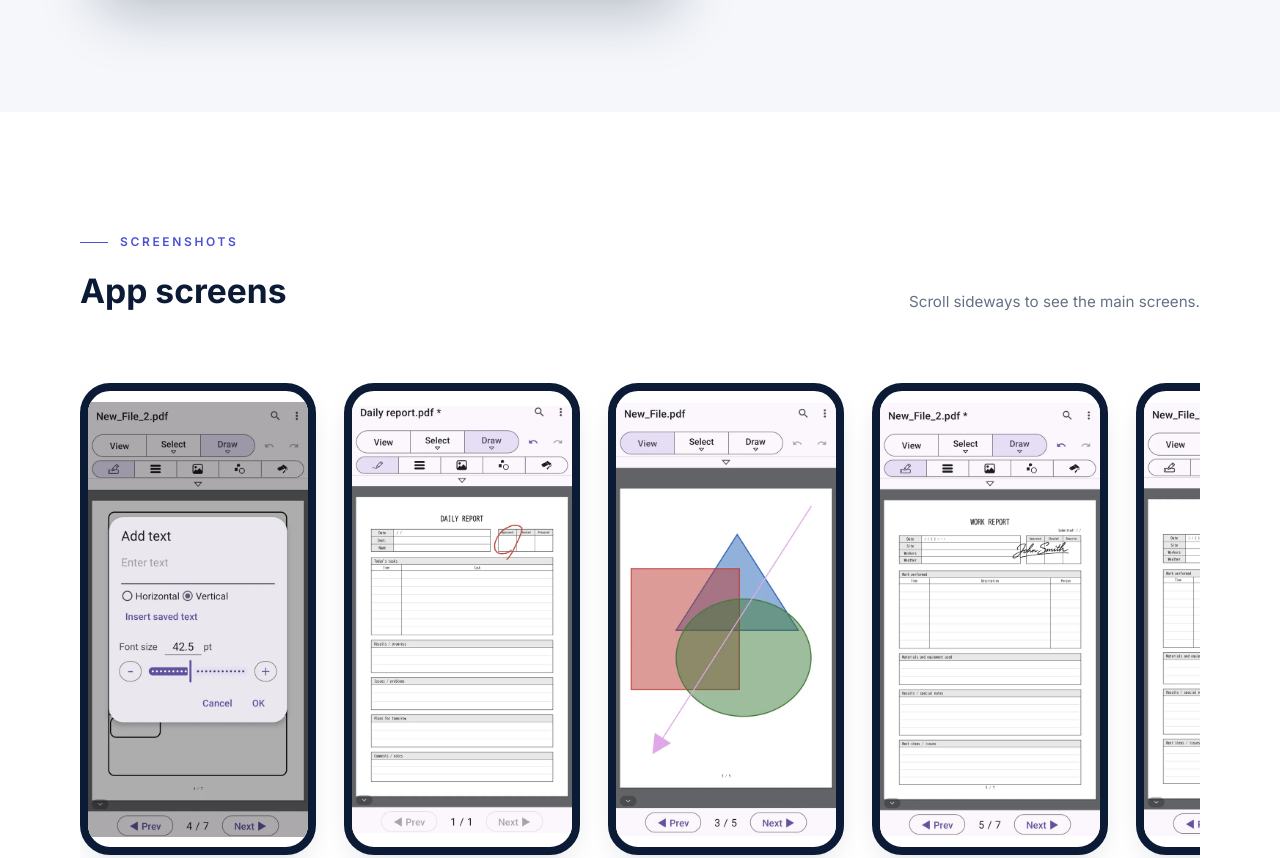
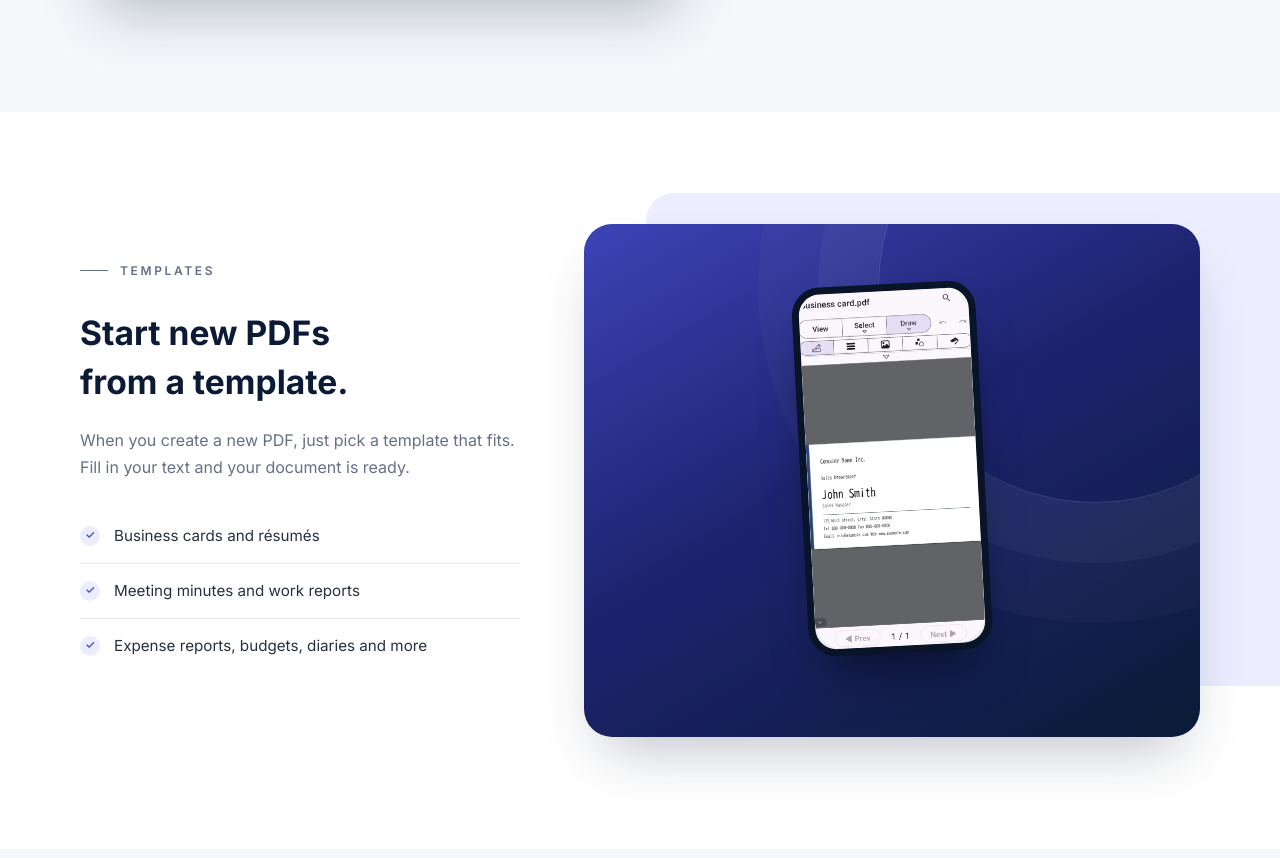
Before and after one commit to maatuta/kantansimple, a plain HTML site: page public/en/pdf/index.html in a window 1280 px wide. Shown: the part 2479-3337 px from the top of the page. Drawn offline with Linux system fonts and the light colour scheme.

Commit message:
PDFエディタのページにテンプレートの紹介を追加（日英）
Co-Authored-By: Claude Opus 5.5 <noreply@anthropic.com>
Claude-Session: https://claude.ai/code/session_01PhnCp5LLVUcqBAc9h45oCu

```diff
--- a/public/en/pdf/index.html
+++ b/public/en/pdf/index.html
@@ -205,7 +205,29 @@
       </div>
     </section>
 
-    <section class="section" id="screenshots">
+    <section class="section" id="templates">
+      <div class="container scene reverse">
+        <div class="scene-visual">
+          <div class="device-stage single">
+            <figure>
+              <div class="device tall"><img src="/images/pdf-en-template.webp" width="600" height="1183" loading="lazy" alt="A business card PDF created from a template, with fields for company name, department, name, title, address, phone and email"></div>
+            </figure>
+          </div>
+        </div>
+        <div class="scene-copy">
+          <p class="eyebrow">Templates</p>
+          <h2>Start new PDFs<br>from a template.</h2>
+          <p>When you create a new PDF, just pick a template that fits. Fill in your text and your document is ready.</p>
+          <ul class="plan">
+            <li>Business cards and résumés</li>
+            <li>Meeting minutes and work reports</li>
+            <li>Expense reports, budgets, diaries and more</li>
+          </ul>
+        </div>
+      </div>
+    </section>
+
+    <section class="section section-alt" id="screenshots">
       <div class="container">
         <div class="section-head">
           <div>
@@ -255,7 +277,7 @@
       </div>
     </section>
 
-    <section class="section section-alt" id="plans">
+    <section class="section" id="plans">
       <div class="container">
         <div class="section-head">
           <div>
@@ -290,7 +312,7 @@
       </div>
     </section>
 
-    <section class="section" id="faq">
+    <section class="section section-alt" id="faq">
       <div class="container">
         <div class="section-head">
           <div>
```
Also changed, not shown: public/pdf/index.html (+25 -3 lines), public/images/pdf-en-template.webp (added), public/images/pdf-template.webp (added).
